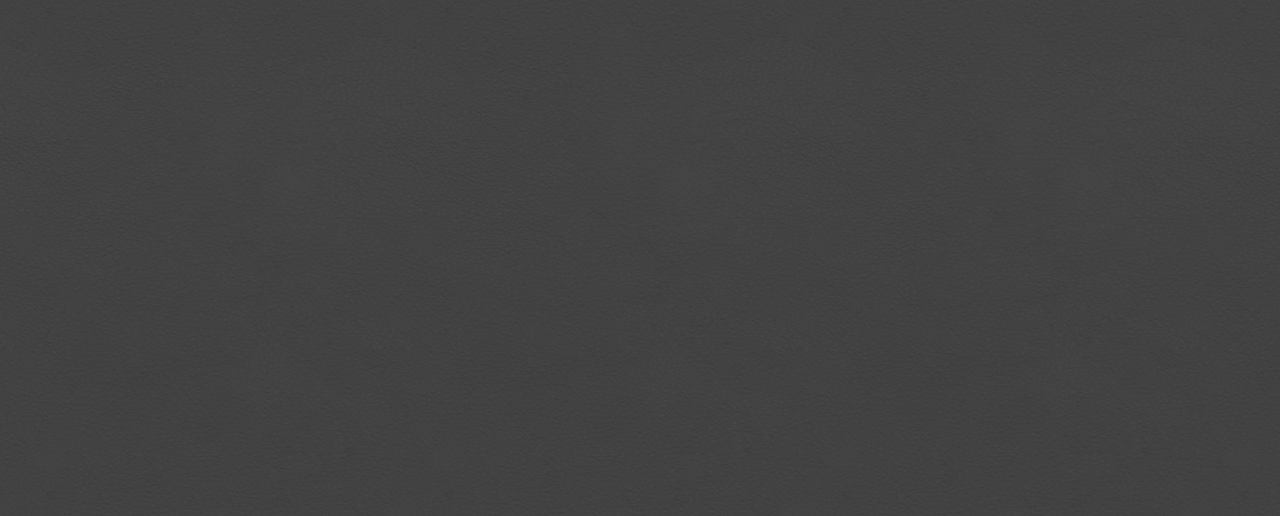
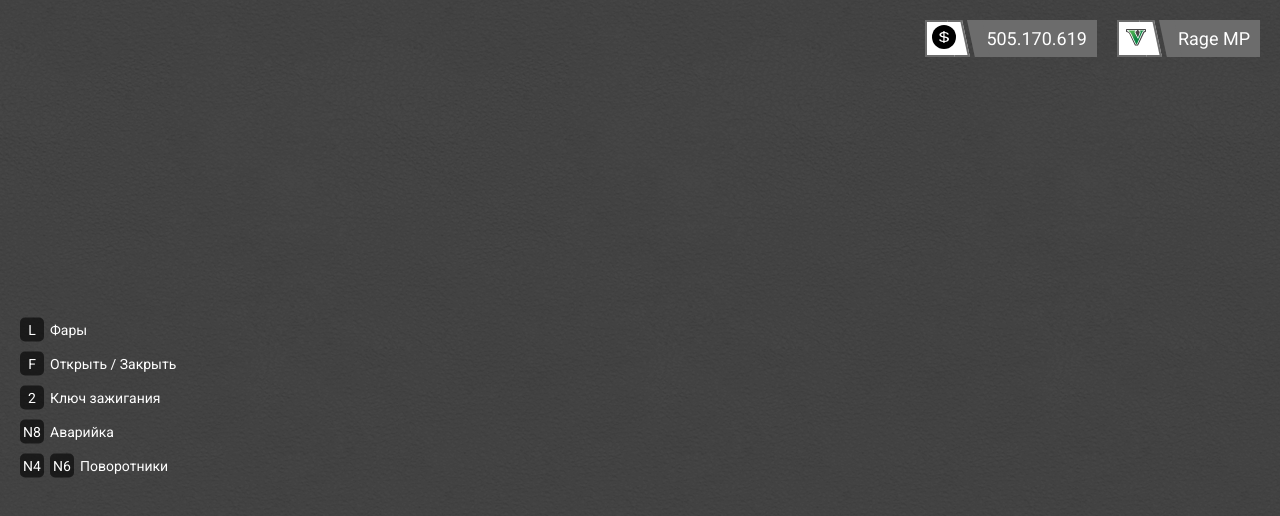
Before and after one commit to skiff26/gta-ui, a Vue app: page / in a window 1280 px wide. Shown: the top 516 px of the page. Built offline with nearby package versions, Linux system fonts and the light colour scheme.

Commit message:
Add icons sprite, info-panel, tips

```diff
--- a/index.html
+++ b/index.html
@@ -1,13 +1,16 @@
 <!DOCTYPE html>
-<html lang="en">
+<html lang="ru">
+
 <head>
 	<meta charset="UTF-8">
 	<link rel="icon" href="/favicon.ico">
 	<meta name="viewport" content="width=device-width, initial-scale=1.0">
-    <title>Vite App</title>
+	<title>UI Elements - SAMP | RAGE MP</title>
 </head>
+
 <body>
 	<div id="app"></div>
 	<script type="module" src="/src/main.ts"></script>
 </body>
+
 </html>
--- a/package.json
+++ b/package.json
@@ -1,6 +1,6 @@
 {
   "name": "gta-ui",
-  "version": "0.0.0",
+  "version": "0.1.0",
   "private": true,
   "scripts": {
     "dev": "vite",
--- a/src/App.vue
+++ b/src/App.vue
@@ -1,6 +1,13 @@
+<template>
+	<div class="wrapper">
+		<main class="main">
+			<InfoPanel />
+			<Tips />
+		</main>
+	</div>
+</template>
+
 <script setup lang="ts">
+import InfoPanel from '@/components/info-panel/InfoPanel.vue'
+import Tips from '@/components/tips/Tips.vue'
 </script>
-
-<template></template>
-
-<style scoped lang="scss"></style>
--- a/src/assets/base.scss
+++ b/src/assets/base.scss
@@ -1,4 +1,10 @@
 @import url('https://fonts.googleapis.com/css2?family=Roboto:ital,wght@0,300;0,400;0,500;0,700;1,400;1,500&display=swap');
+
+:root {
+  --grey: #6c6c6c;
+  --speed: 120;
+  --max-speed: 170;
+}
 
 * {
   padding: 0;
--- a/src/assets/main.scss
+++ b/src/assets/main.scss
@@ -1 +1,101 @@
 @import './base.scss';
+
+.info-panel {
+  position: absolute;
+  display: flex;
+  color: white;
+  gap: 20px;
+  top: 20px;
+  right: 20px;
+  user-select: none;
+
+  @media (max-width: 799px) {
+    gap: 15px;
+  }
+
+  &__money,
+  &__server {
+    display: flex;
+    gap: 20px;
+    align-items: center;
+    justify-content: center;
+    height: 37px;
+    overflow: hidden;
+    &-icon {
+      position: relative;
+      padding: 3px 0 3px 5px;
+      border: 2px solid var(--grey);
+      border-right: none;
+      background-color: white;
+      svg {
+        position: relative;
+        z-index: 1;
+      }
+      &:after {
+        content: '';
+        position: absolute;
+        top: -2px;
+        right: -10px;
+        width: 15px;
+        height: calc(100% + 4px);
+        background-color: white;
+        border: 2px solid var(--grey);
+        border-left: none;
+        transform: skewX(12deg);
+      }
+    }
+    &-text {
+      font-size: 1.125rem;
+      padding: 10px;
+      background-color: var(--grey);
+      white-space: nowrap;
+      position: relative;
+      span {
+        position: relative;
+        z-index: 1;
+      }
+      &:before {
+        content: '';
+        position: absolute;
+        top: -2px;
+        left: -5px;
+        width: 15px;
+        height: calc(100% + 4px);
+        background-color: white;
+        background-color: var(--grey);
+        transform: skewX(12deg);
+      }
+    }
+  }
+}
+
+.tips {
+  position: absolute;
+  top: 50%;
+  left: 20px;
+  transform: translateY(-50%);
+  user-select: none;
+  color: white;
+
+  &__item {
+    display: flex;
+    align-items: center;
+    gap: 6px;
+    font-size: 0.875rem;
+    margin-bottom: 5px;
+    @media (min-height: 600px) {
+      &:not(:last-child) {
+        margin-bottom: 10px;
+      }
+    }
+    span {
+      display: flex;
+      align-items: center;
+      justify-content: center;
+      width: 24px;
+      height: 24px;
+      border-radius: 5px;
+      background-color: rgba(0, 0, 0, 0.6);
+    }
+  }
+}
--- /dev/null
+++ b/src/components/info-panel/InfoPanel.vue
@@ -0,0 +1,27 @@
+<template>
+	<section class="main__info-panel info-panel">
+		<div class="info-panel__money">
+			<div class="info-panel__money-icon">
+				<svg width="24" height="24">
+					<use xlink:href="icons.svg#dollar"></use>
+				</svg>
+			</div>
+			<div class="info-panel__money-text"><span>{{ formatMoney(store.money) }}</span></div>
+		</div>
+		<div class="info-panel__server">
+			<div class="info-panel__server-icon">
+				<ServerLogo />
+			</div>
+			<div class="info-panel__server-text">Rage MP</div>
+		</div>
+	</section>
+</template>
+
+<script setup lang="ts">
+import ServerLogo from './ServerLogo.vue'
+import { useMainStore } from '@/stores/main'
+
+const store = useMainStore()
+
+const formatMoney = (money: number): string => money.toLocaleString('de-DE')
+</script>
--- /dev/null
+++ b/src/components/info-panel/ServerLogo.vue
@@ -0,0 +1,28 @@
+<template>
+	<svg xmlns="http://www.w3.org/2000/svg" x="0px" y="0px" width="24" height="24" viewBox="0 0 48 48">
+		<linearGradient id="5AaKlQpG8sfTCs926deHsa_c7wDY2TRDZHz_gr1" x1="24" x2="24" y1="39.744" y2="6.848"
+			gradientTransform="matrix(1 0 0 -1 0 47.89)" gradientUnits="userSpaceOnUse">
+			<stop offset="0" stop-color="#4c4c4c"></stop>
+			<stop offset="1" stop-color="#343434"></stop>
+		</linearGradient>
+		<path fill="url(#5AaKlQpG8sfTCs926deHsa_c7wDY2TRDZHz_gr1)"
+			d="M5,8h38c0.552,0,1,0.448,1,1v4c0,0.552-0.448,1-1,1l0,0c-1.222,0-2.337,0.701-2.866,1.803	L28.283,40.474C28.109,40.798,27.771,41,27.403,41h-4.785c-0.379,0-0.725-0.214-0.894-0.553l-10.935-22.87	C9.693,15.385,7.451,14,5,14l0,0c-0.552,0-1-0.448-1-1V9C4,8.448,4.448,8,5,8z">
+		</path>
+		<path fill="#fff" fill-rule="evenodd"
+			d="M6,11.323V11c0-0.552,0.448-1,1-1h18c0.552,0,1,0.448,1,1v0.219	c0,0.459-0.312,0.859-0.757,0.97l-0.824,0.206c-1.241,0.31-1.876,1.69-1.304,2.835l4.345,8.69c0.199,0.398,0.781,0.357,0.922-0.065	l2.846-8.539c0.426-1.279-0.265-2.662-1.544-3.088l0,0C29.275,12.092,29,11.71,29,11.279V11c0-0.552,0.448-1,1-1h11.061	C41.579,10,42,10.421,42,10.939v0.384c0,0.404-0.259,0.763-0.642,0.891l0,0c-1.51,0.503-2.758,1.586-3.469,3.009L27.267,38.416	C27.104,38.772,26.749,39,26.358,39h-2.729c-0.385,0-0.735-0.221-0.902-0.567l-9.874-20.571c-1.192-2.484-3.273-4.43-5.831-5.453	l-0.394-0.158C6.249,12.1,6,11.732,6,11.323z"
+			clip-rule="evenodd"></path>
+		<linearGradient id="5AaKlQpG8sfTCs926deHsb_c7wDY2TRDZHz_gr2" x1="14.755" x2="36.92" y1="40.623" y2="18.457"
+			gradientTransform="matrix(1 0 0 -1 0 47.89)" gradientUnits="userSpaceOnUse">
+			<stop offset="0" stop-color="#4caf50"></stop>
+			<stop offset=".133" stop-color="#4aae50"></stop>
+			<stop offset=".239" stop-color="#43a94e"></stop>
+			<stop offset=".373" stop-color="#38a14c"></stop>
+			<stop offset=".482" stop-color="#279648"></stop>
+			<stop offset=".621" stop-color="#184"></stop>
+			<stop offset="1" stop-color="#088242"></stop>
+		</linearGradient>
+		<path fill="url(#5AaKlQpG8sfTCs926deHsb_c7wDY2TRDZHz_gr2)"
+			d="M39.609,11h-8.338c-0.317,0-0.417,0.427-0.134,0.568l0.394,0.197	c1.396,0.698,2.023,2.349,1.444,3.797l0,0l0,0L31.6,19l-3.201,8.002c-0.158,0.395-0.705,0.425-0.906,0.05l-6.044-11.333	c-0.794-1.489-0.204-3.34,1.305-4.095c0.31-0.155,0.2-0.623-0.147-0.623H9.496c-0.42,0-0.573,0.553-0.213,0.769	c2.422,1.453,4.347,3.604,5.524,6.172l8.926,19.475C23.896,37.772,24.251,38,24.642,38h0.703c0.398,0,0.758-0.236,0.917-0.601	l9.405-21.621l0,0c0.865-1.802,2.305-3.265,4.094-4.158C40.07,11.465,39.954,11,39.609,11z">
+		</path>
+	</svg>
+</template>
--- /dev/null
+++ b/src/components/tips/Tips.vue
@@ -0,0 +1,22 @@
+<template>
+	<section class="main__tips tips">
+		<ul class="tips__list">
+			<li class="tips__item" v-for="tip in tips" :key="tip.label">
+				<span v-for="button in tip.buttons" :key="button">{{ button }}</span>
+				<div>{{ tip.label }}</div>
+			</li>
+		</ul>
+	</section>
+</template>
+
+<script setup lang="ts">
+import type { Tip } from '@/interfaces'
+
+const tips: Tip[] = [
+	{ buttons: ['L'], label: 'Фары' },
+	{ buttons: ['F'], label: 'Открыть / Закрыть' },
+	{ buttons: ['2'], label: 'Ключ зажигания' },
+	{ buttons: ['N8'], label: 'Аварийка' },
+	{ buttons: ['N4', 'N6'], label: 'Поворотники' }
+]
+</script>
--- /dev/null
+++ b/src/interfaces.ts
@@ -0,0 +1,4 @@
+export interface Tip {
+  buttons: string[]
+  label: string
+}
--- /dev/null
+++ b/src/stores/main.ts
@@ -0,0 +1,10 @@
+import { ref, computed } from 'vue'
+import { defineStore } from 'pinia'
+
+export const useMainStore = defineStore('main', () => {
+  const money = ref<Number>(505170619)
+
+  return {
+    money
+  }
+})
```
Also changed, not shown: src/stores/counter.ts (deleted, +0 -12 lines), public/icons.svg (added). Lines whose indentation alone changed are shown as unchanged.
